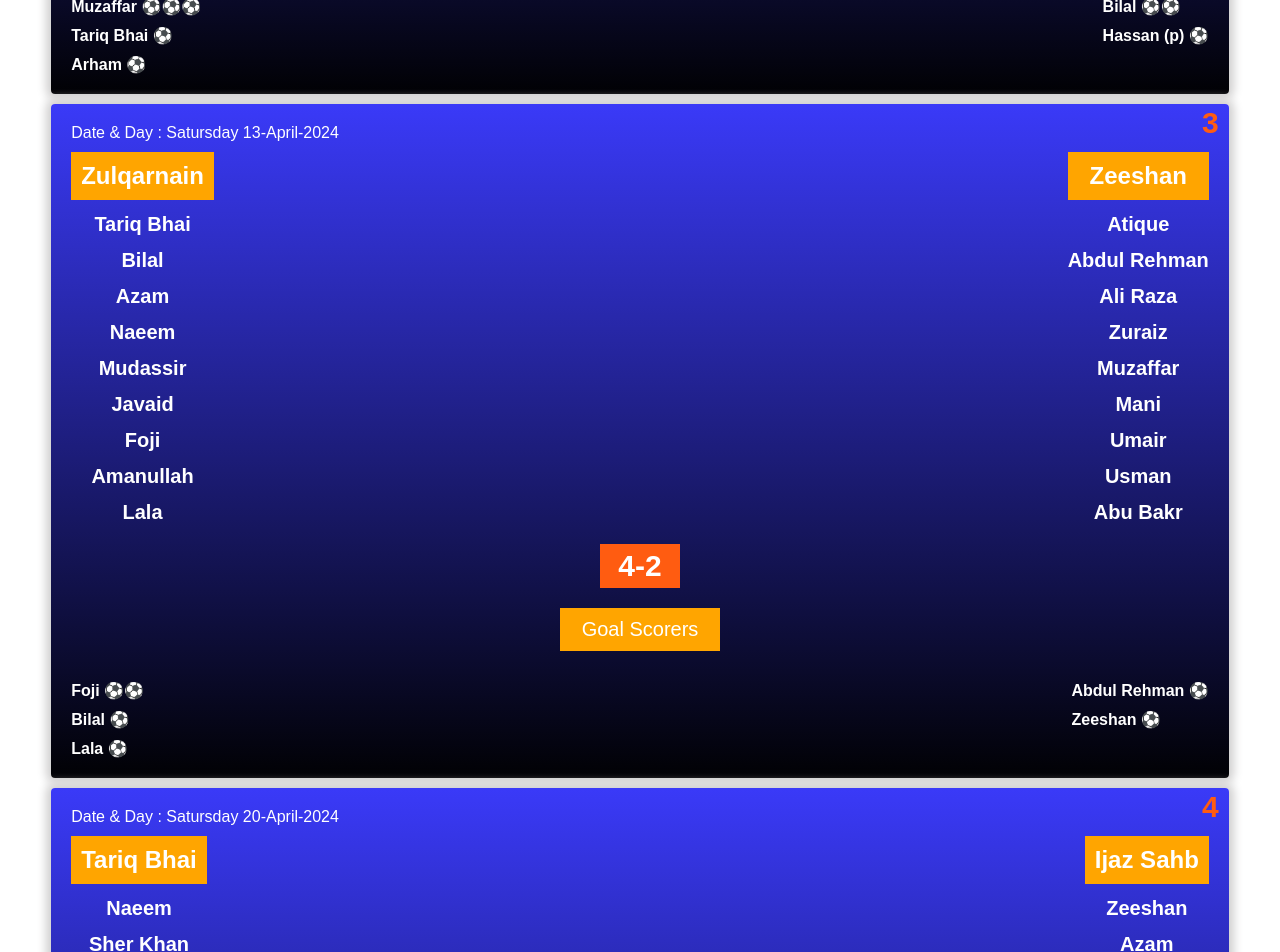
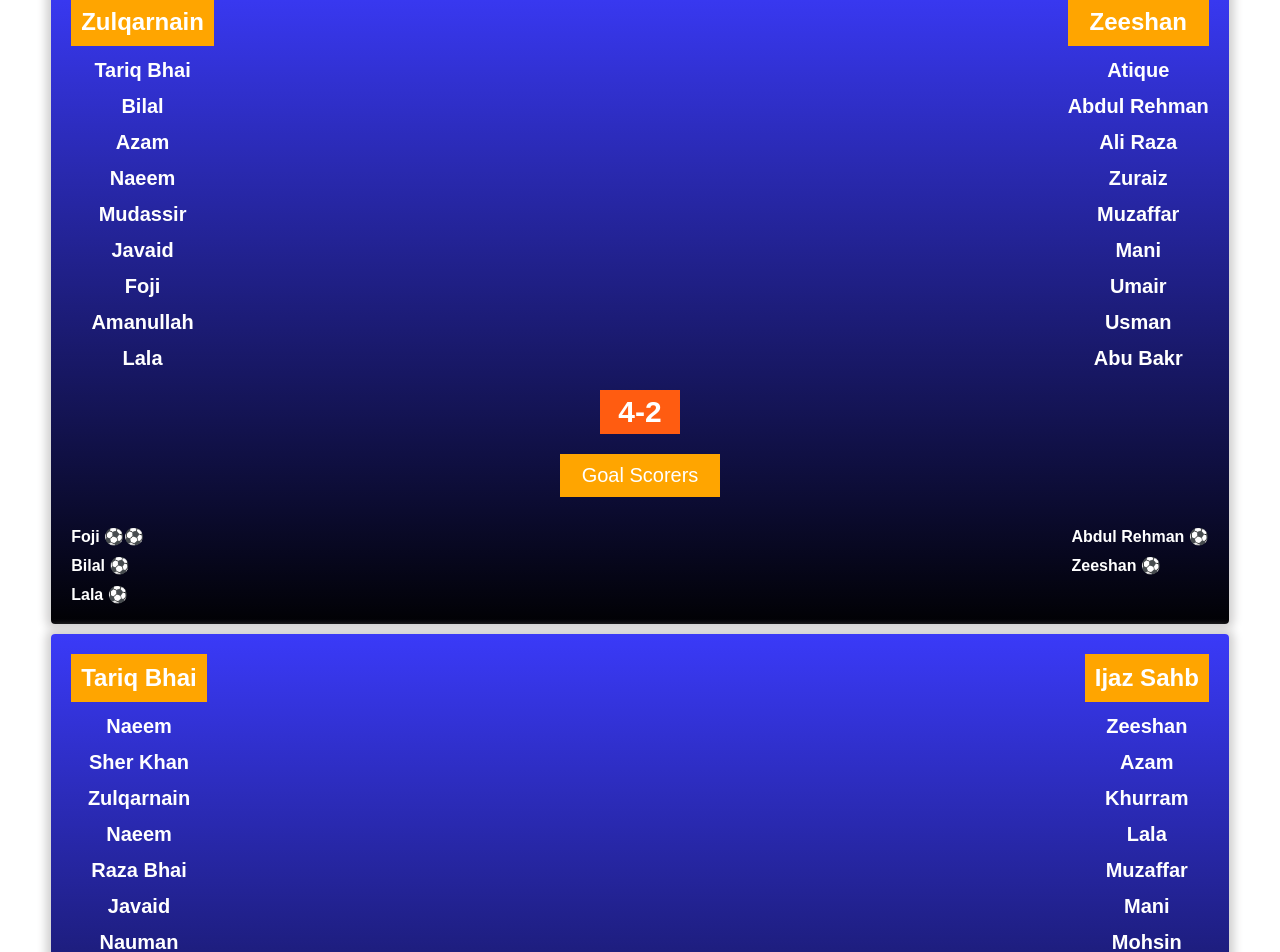
Before and after one commit to Zulqarnain32/GulshanAnwar, a React (Vite) app: page /history in a window 1280 px wide. Shown: the part 1200-2152 px from the top of the page. Built offline with nearby package versions, Linux system fonts and the light colour scheme.

Commit message:
added 8 june match

```diff
--- a/src/App.jsx
+++ b/src/App.jsx
@@ -12,7 +12,7 @@ const App = () => {
   return (
     <>
     <BrowserRouter>
-       <Navbar/>
+       {/* <Navbar/> */}
       <Routes>
         <Route path='/' element = {<Home/>}/>
         <Route path='/scorers' element = {<Scorers/>}/>
--- a/src/components/History.jsx
+++ b/src/components/History.jsx
@@ -14,8 +14,8 @@ const History = () => {
         {
           HistoryData.map((players, i) => (
             <div className={`match-post ${i % 2 === 0 ? "red" : "blue"}`}>
-               <h5 className='match-num'>{i + 1}</h5>
-              <p className='date'>Date & Day :  {players.timeStamp.day} {players.timeStamp.date}</p>
+               {/* <h5 className='match-num'>{i + 1}</h5> */}
+              {/* <p className='date'>Date & Day :  {players.timeStamp.day} {players.timeStamp.date}</p> */}
               <div className='complete-match'>
                 <div className='team team1'>
                   <h2>{players.captains.captain1}</h2>
--- a/src/historymApi/HistoryData.jsx
+++ b/src/historymApi/HistoryData.jsx
@@ -1164,6 +1164,46 @@ const HistoryData = [
         },
         finalScore: "2-2"
     },
+    {
+        timeStamp: {
+            day: "Satursday",
+            date: "8-June-2024"
+        },
+        captains: {
+            captain1: "Ijaz Sahb",
+            captain2: "Tariq Bhai",
+        },
+        team1: {
+            player1: "Zuraiz",
+            player2: "Zeeshan",
+            player3: "Sweeti",
+            player4: "Mohsin",
+            player5: "Ali Raza",
+            player6: "Umair",
+            player7: "Naeem",
+            player8: "Farhan",
+            player9: "Haji Sahb",
+            player10: "Azam",
+        },
+        team2: {
+            player1: "Asad Khan",
+            player2: "Zulqarnain",
+            player3: "Muzaffar",
+            player4: "Abu Bakr",
+            player5: "Imtiyaz Bhai",
+            player6: "Usman",
+            player7: "Javaid",
+            player8: "Hassan",
+            player9: "Amanullah",
+            player10: "Peach Shirt",
+
+        },
+        goalScorers: {
+            team1Scorers: ['Azam ⚽️','Zeeshan ⚽️',"Sweeti ⚽️"],
+            team2Scorers: ['Zulqarnain ⚽️']
+        },
+        finalScore: "3-1"
+    },
 
 
 
```
